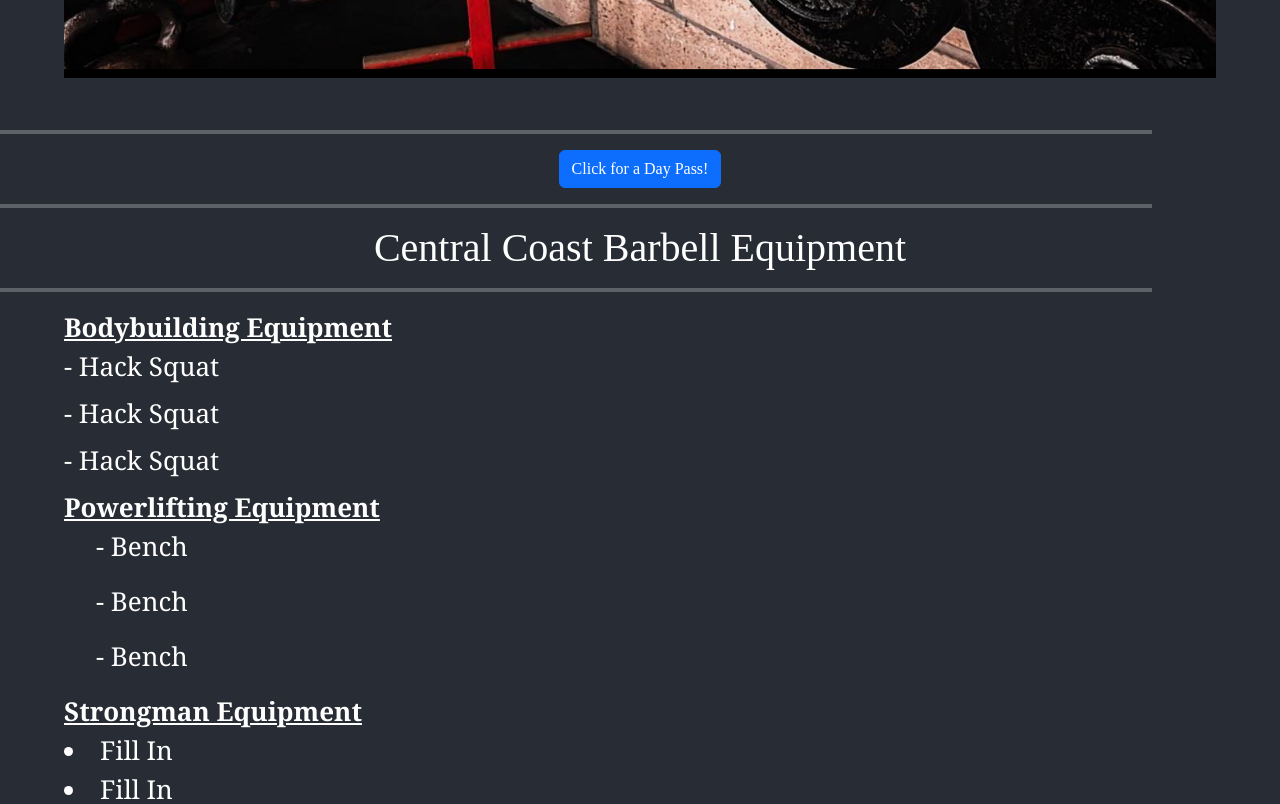
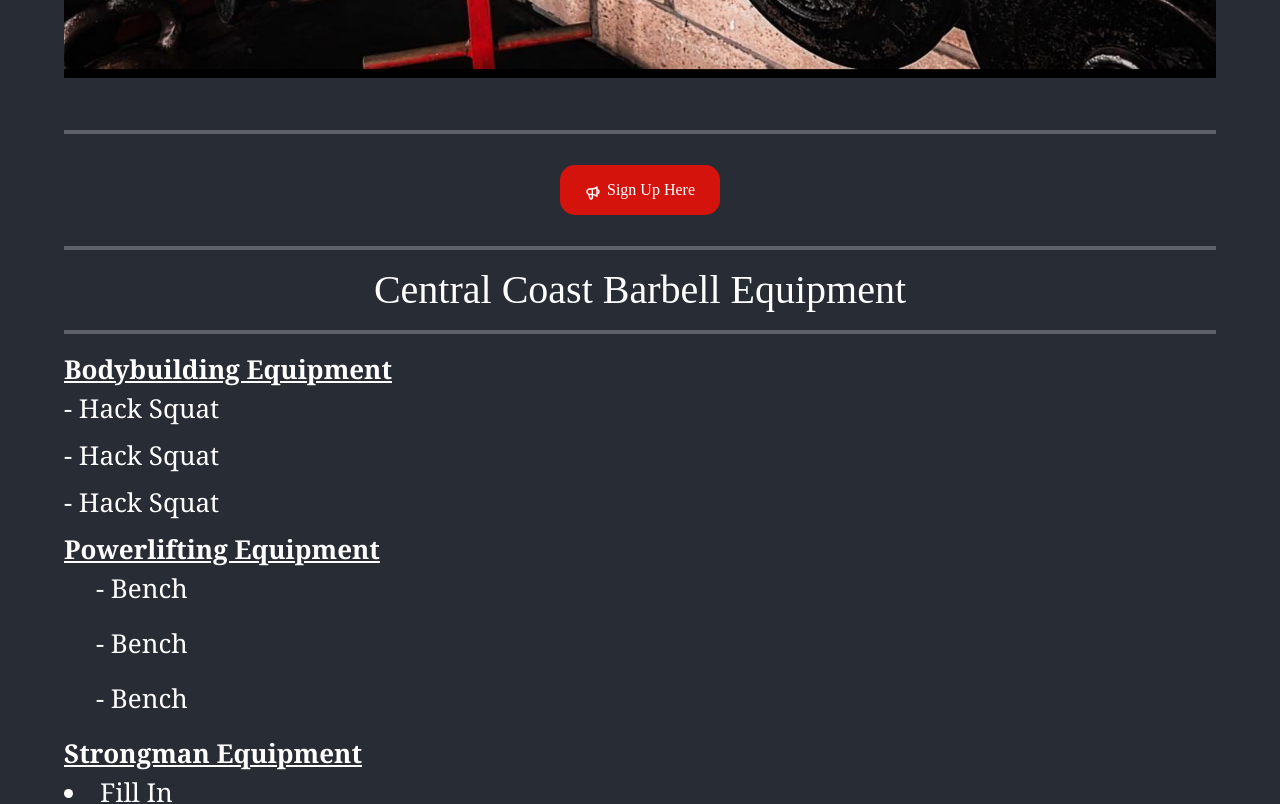
Before and after one commit to rangelMatt/gym-web-app, a React (Create React App) app: page / in a window 1280 px wide. Shown: the part 800-1604 px from the top of the page. Built offline with nearby package versions, Linux system fonts and the light colour scheme; a web font is replaced by a local one.

Commit message:
added buttons for signing up

```diff
--- a/src/App.css
+++ b/src/App.css
@@ -25,8 +25,8 @@
 .line {
   width: 90%;
   border-top: 4px solid white;
-  /* margin-left: 5%; */
-
+  margin-left: auto;
+  margin-right: auto;
 }
 
 .App-footer {
@@ -72,3 +72,17 @@
   justify-content: space-evenly;
 
 }
+
+.container {
+  display: flex;
+  justify-content: center;
+  align-items: center;
+  height: 100vh;
+}
+
+.section {
+  display: flex;
+  justify-content: space-around;
+  align-items: center;
+  width: 600px;
+}
--- /dev/null
+++ b/src/components/Button.js
@@ -0,0 +1,31 @@
+import React from "react";
+import classNames from "classnames";
+import styles from "./Button.module.css";
+
+const Button = ({ icon, hasIconRight, title, onClick, primary }) => {
+  return (
+    <button
+      className={classNames([
+        styles.button,
+        primary ? styles.primaryBG : styles.normalBG,
+        hasIconRight && styles.reverse,
+      ])}
+      onClick={onClick}
+      >
+      {!!icon && (
+        <span
+          className={classNames([
+            styles.icon,
+            hasIconRight && styles.iconRight,
+
+          ])}
+        >
+          {icon}
+        </span>
+      )}
+      <span>{title}</span>
+    </button>
+  );
+};
+
+export default Button;
--- /dev/null
+++ b/src/components/Button.module.css
@@ -0,0 +1,49 @@
+.button {
+  display: flex;
+  flex-direction: row;
+  align-items: center;
+  margin: 20px 0px;
+  cursor: pointer;
+  font-weight: 500;
+  padding: 13px 25px;
+  border-radius: 15px;
+  font-size: 1rem;
+  border: none;
+  color: #fff;
+  transition: all 0.25s ease;
+}
+
+.button:hover {
+  transform: translateY(-5px);
+}
+
+.reverse {
+  flex-direction: row-reverse;
+}
+
+.primaryBG {
+  background: #185adb;
+}
+
+.primaryBG:hover {
+  box-shadow: 0 10px 20px -10px rgba(24, 90, 219, 0.6);
+}
+
+.normalBG {
+  background: rgba(212, 19, 13, 1);
+}
+
+.normalBG:hover {
+  box-shadow: 0 10px 20px -10px rgba(54, 52, 73, 0.6);
+}
+
+.icon {
+  margin-bottom: -5px;
+  margin-right: 6px;
+  margin-left: 0px;
+}
+
+.iconRight {
+  margin-right: 0px;
+  margin-left: 6px;
+}
--- a/src/components/equipment.js
+++ b/src/components/equipment.js
@@ -1,17 +1,34 @@
-import React from "react";
-import Button from 'react-bootstrap/Button';
+import React, { useCallback } from "react";
+// import Button from 'react-bootstrap/Button';
 import 'bootstrap/dist/css/bootstrap.min.css';
 
-function Equipment() {
+import { HiOutlineSpeakerphone } from "react-icons/hi";
+// import { BiRightArrowAlt } from "react-icons/bi";
+// import styles from "./Button.module.css";
+import Button from "./Button"
+import styles from "./signup.module.css";
 
-  const shoot = () => {
-    alert("Get Swole!");
-  }
+
+const Equipment = () => {
+
+  const shoot = useCallback((message) => {
+    alert(message);
+  }, []);
+
+
 
   return (
 
     <div className="Office-Info">
-      <Button onClick={shoot}>Click for a Day Pass!</Button>
+      <div className={styles.container}>
+        <div className={styles.section}>
+          <Button
+          icon={<HiOutlineSpeakerphone/>}
+          title="Sign Up Here"
+          onClick={() => shoot('Know how to Swole')}
+          />
+        </div>
+      </div>
       <hr className="line"></hr>
       <h1>Central Coast Barbell Equipment</h1>
       <hr className="line"></hr>
--- a/src/components/office-info.js
+++ b/src/components/office-info.js
@@ -1,11 +1,18 @@
-import React from "react";
-import Iframe from 'react-iframe'
+import React, { useCallback } from "react";
+import Iframe from 'react-iframe';
+
+import { HiOutlineSpeakerphone } from "react-icons/hi";
+import Button from "./Button"
+import styles from "./signup.module.css";
 
 
 function OfficeInfo() {
 
+  const shoot = useCallback((message) => {
+    alert(message);
+  }, []);
+
     return (
-
       <div className="Office-Info">
         <h1>Office Hours & Day Passes</h1>
         <hr className="line"></hr>
@@ -13,13 +20,18 @@ function OfficeInfo() {
           <h4><u>Day Passes:</u> $$$</h4>
           <h4><u>Monday - Friday:</u> 4:30pm - 7:00pm</h4>
           <h4><u>Saturday & Sunday:</u> By Appointment Only</h4>
+          <div className={styles.container}>
+        <div className={styles.section}>
+          <Button
+          icon={<HiOutlineSpeakerphone/>}
+          title="Sign Up Here"
+          onClick={() => shoot('Know how to Swole')}
+          />
         </div>
-      <hr className="line"></hr>
-      <div className="office-content">
+      </div>
+        </div>
         <div id="iframe-container">
           <Iframe src="https://www.google.com/maps/embed?pb=!1m18!1m12!1m3!1d203.9937453638252!2d-120.61843549265973!3d35.109209700000015!2m3!1f0!2f0!3f0!3m2!1i1024!2i768!4f13.1!3m3!1m2!1s0x80ec594b9187f103%3A0x1790f1c03fca0846!2sCentral%20Coast%20Barbell!5e0!3m2!1sen!2sus!4v1665769057226!5m2!1sen!2sus" width="90%" height="315" style={{ border: "0;" }} loading="lazy" referrerpolicy="no-referrer-when-downgrade"></Iframe>
-        </div>
-
         </div>
         <hr className="line"></hr>
         <h1>Contact Us</h1>
--- /dev/null
+++ b/src/components/signup.module.css
@@ -0,0 +1,13 @@
+.container {
+  display: flex;
+  justify-content: center;
+  align-items: center;
+  height: 10vh;
+}
+
+.section {
+  display: flex;
+  justify-content: space-around;
+  align-items: center;
+  width: 600px;
+}
```
Lines whose indentation alone changed are shown as unchanged.
